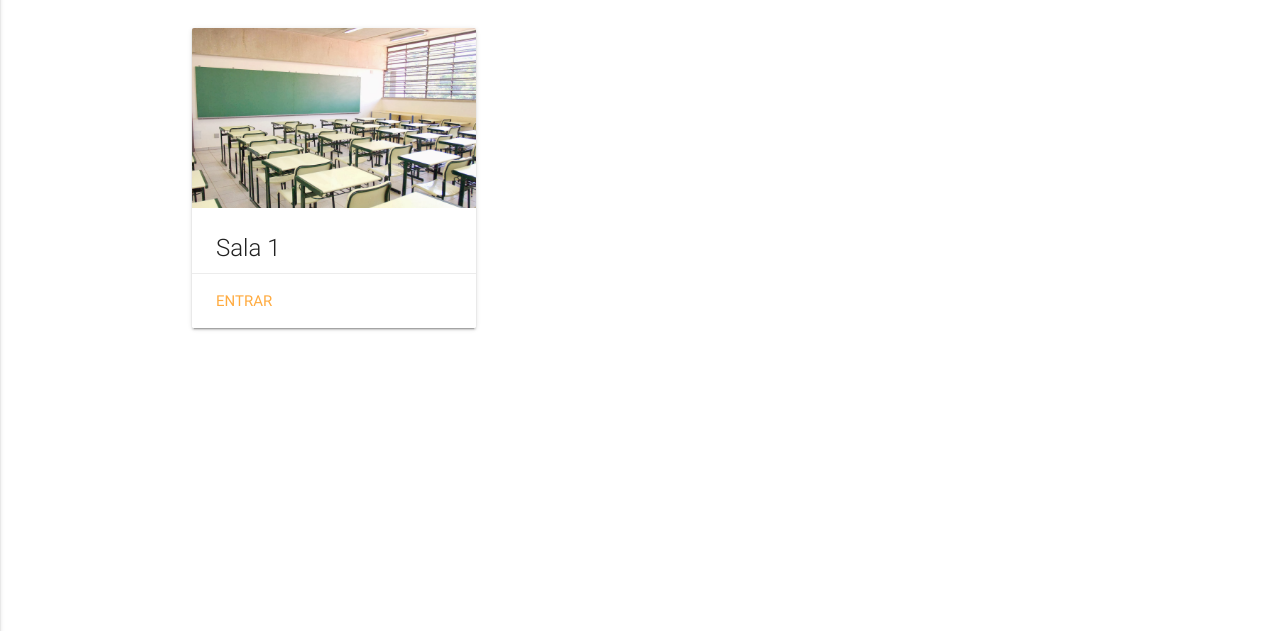
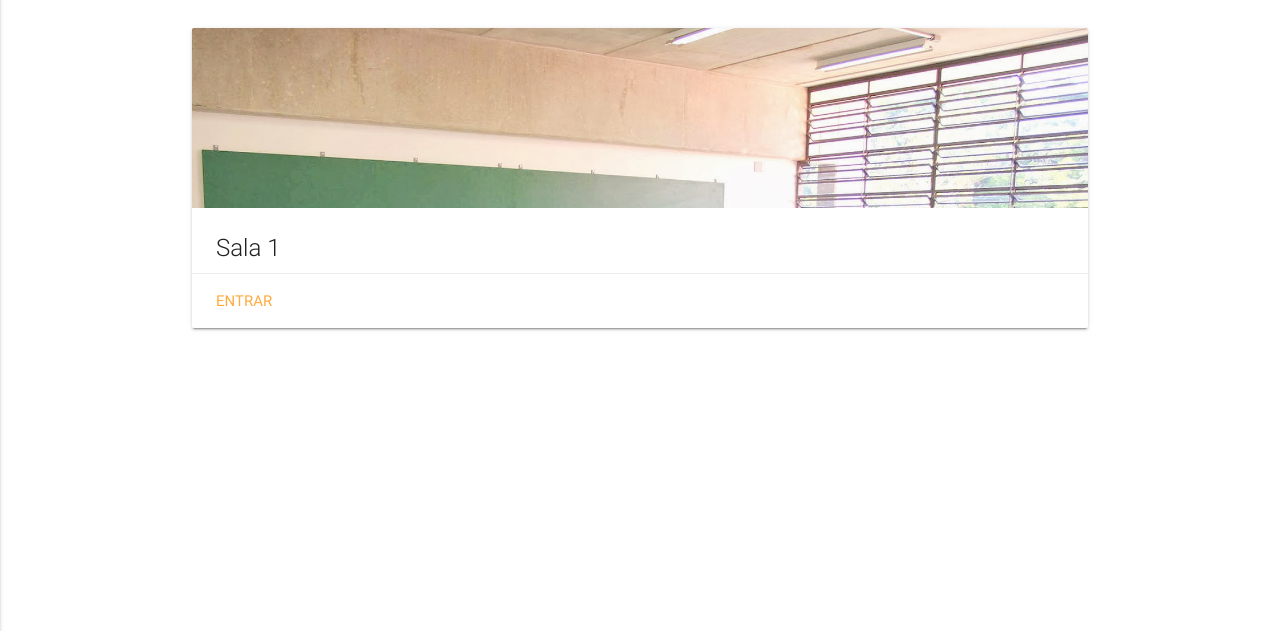
Before and after one commit to matheusluna/projeto_guga, a plain HTML site: page salas.html in a window 1280 px wide. Shown: the part 169-800 px from the top of the page. Drawn offline with nearby package versions, Linux system fonts and the light colour scheme.

Commit message:
corrigindo grid

```diff
--- a/salas.html
+++ b/salas.html
@@ -35,7 +35,7 @@
       <div class="container">
         <h1>Salas</h1>
         <div class="row">
-          <div class="col s4">
+          <div class="col s12">
             <div class="card small">
               <div class="card-image">
                 <img src="materialize/images/sala.jpg">
```
